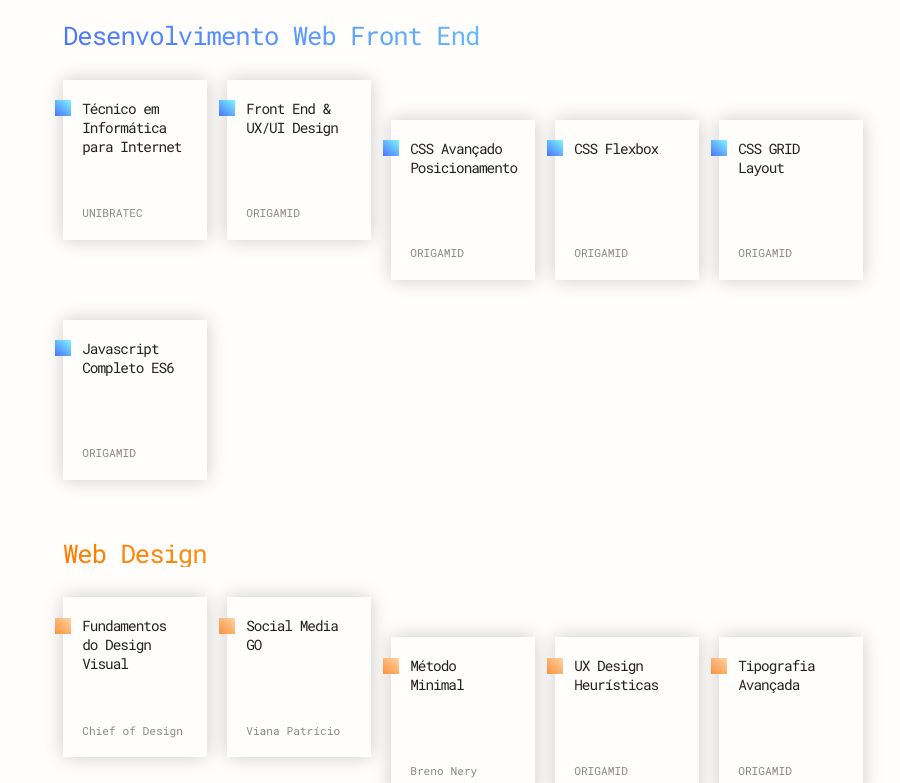
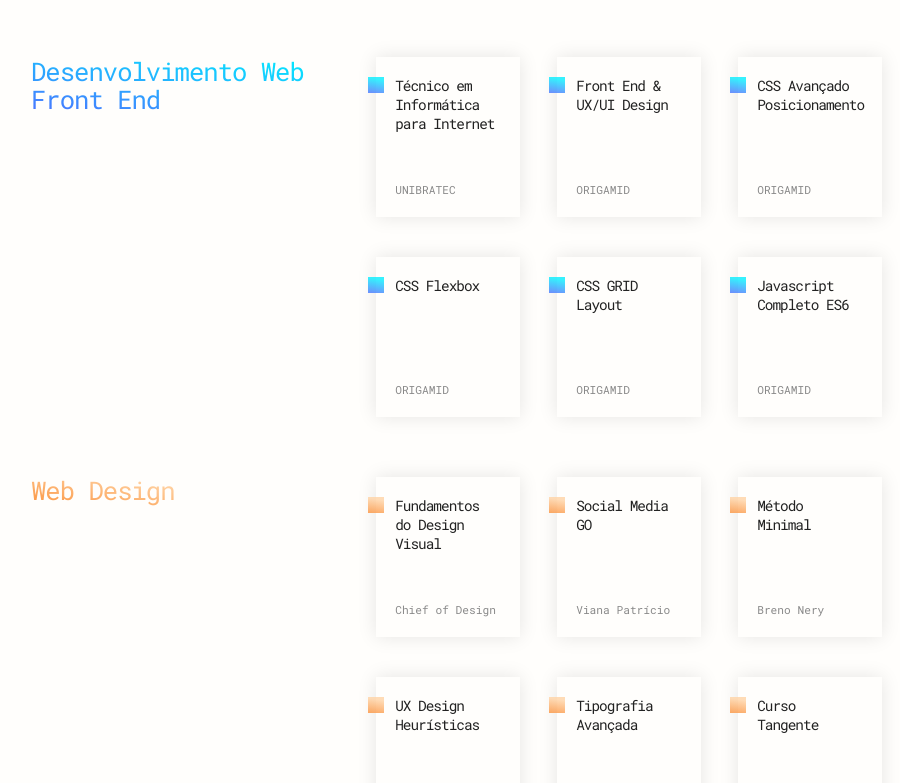
Before and after one commit to sondai-web-developer/curriculo, a website built with webpack: page index.html in a window 1280 px wide. Shown: the part 701-1484 px from the top of the page, without its empty margins (177-1077 px from the left). Built offline with nearby package versions, Linux system fonts and the light colour scheme.

Commit message:
sessão formação responsiva finalizada

```diff
--- a/css/formacao.css
+++ b/css/formacao.css
@@ -10,13 +10,9 @@
     flex-wrap: wrap;
     align-content: space-between;
 
-    -webkit-box-shadow: 0px 0px 18px 0px rgba(0, 0, 0, 0.20);
-    -moz-box-shadow: 0px 0px 18px 0px rgba(0, 0, 0, 0.20);
-    box-shadow: 0px 0px 18px 0px rgba(0, 0, 0, 0.20);
-}
-
-.itemFormacao:nth-child(n + 3){
-    margin-top: 40px;
+    -webkit-box-shadow: 0px 0px 18px 0px rgba(0, 0, 0, 0.10);
+    -moz-box-shadow: 0px 0px 18px 0px rgba(0, 0, 0, 0.10);
+    box-shadow: 0px 0px 18px 0px rgba(0, 0, 0, 0.10);
 }
 
 .itemFormacao>h4 {
@@ -38,14 +34,15 @@
     position: absolute;
     left: -1.7rem;
     top: 0.1rem;
+    opacity: 0.8;
 }
 
 .topicoDev::before{
-    background-image: linear-gradient(220.55deg, #7CF7FF 0%, #4B73FF 100%);
+    background: linear-gradient(190deg, #05eeff 18%, #4B73FF 100%);
 }
 
 .topicoDsg::before{
-    background: linear-gradient(220.55deg, #ffd3a5 0%, #FB923C 100%);
+    background: linear-gradient(190deg, #ffd3a5 20%, #FB923C 100%);
 }
 
 .itemFormacao>h5 {
@@ -55,3 +52,15 @@
     font-weight: 400;
     margin: 0 1.2rem 1.2rem 1.2rem;
 }
+
+@media (min-width:1115px){
+    #formacao{
+        display: grid;
+        grid-template-columns: 275px 2fr;
+        column-gap: 70px;
+    }
+
+    #formacao > ul:nth-child(5){
+        margin-top: 60px;
+    }
+}
--- a/css/geral.css
+++ b/css/geral.css
@@ -32,16 +32,33 @@ h2{
 }
 
 .tituloProfissaoDev{
-    background: linear-gradient(220.55deg, #7CF7FF 0%, #4B73FF 100%);
+    background: linear-gradient(190deg, #00eeff 0%, #4B73FF 100%);
     background-clip: text;
     color: transparent;
 }
 
 .tituloProfissaoDsg{
-    background: linear-gradient(220.55deg, #FFD439 0%, #FF7A00 100%);
+    background: linear-gradient(190deg, #ffd3a5 40%, #FB923C 100%);
     background-clip: text;
     color: transparent;
     margin-top: 3.7rem;
+    padding-bottom: 0.2rem;
+}
+
+@media (min-width:1115px){
+    .nomeSessao{
+        grid-column: 1/-1;
+    }
+
+    .tituloProfissaoDev,
+    .tituloProfissaoDsg{
+        grid-column: 1;
+        align-self: start;
+    }
+
+    .listaItens{
+        grid-column: 2/-1;
+    }
 }
 
 span{
@@ -68,14 +85,34 @@ body{
     }
 }
 
-@media (min-width:1000px){
+@media (min-width:985px){
     body{
         grid-template-columns: 15rem auto 15rem;
     }
 }
 
+@media (min-width:1115px){
+    body{
+        grid-template-columns: 13rem auto 13rem;
+    }
+}
+
 .listaItens{
-    display: flex;
-    flex-wrap: wrap;
-    justify-content: space-between;
+    display: grid;
+    grid-template-columns: repeat(auto-fill, minmax(9rem, 1fr));
+    column-gap: 1.5rem;
+    row-gap: 2.5rem;
+    justify-items: center;
 }
+
+@media (min-width:420px){
+    .listaItens{
+        justify-items: start;
+    }
+}
+
+@media (min-width: 536px){
+    .nomeSessao::after{
+        margin-bottom: 3.7rem;
+    }
+}
--- a/css/inicio.css
+++ b/css/inicio.css
@@ -17,15 +17,16 @@
 #nomeDev {
     margin-bottom: 2.5rem;
 
-    background: linear-gradient(220.55deg, #7CF7FF 0%, #4B73FF 100%);
+    background: linear-gradient(190deg, #15efff 0%, #4B73FF 100%);
     background-clip: text;
     color: transparent;
 }
 
 #nomeDsg {
-    background: linear-gradient(220.55deg, #ffd3a5 0%, #FB923C 100%);
+    background: linear-gradient(190deg, #ffd3a5 0%, #FB923C 100%);
     background-clip: text;
     color: transparent;
+    padding-bottom: 0.7rem; /*Essa linha de código é porque esse efeito de gradiente tava cortando a letra 'g'. Então essa linha serve pra lidar com esse problema*/
 }
 
 #nomeLeo::after,
@@ -103,7 +104,7 @@ span {
 
 @media (min-width: 1115px){
     #profissoes > h2{
-        font-size: 3.2rem;
+        font-size: 3.1rem;
     }
 }
 
```
